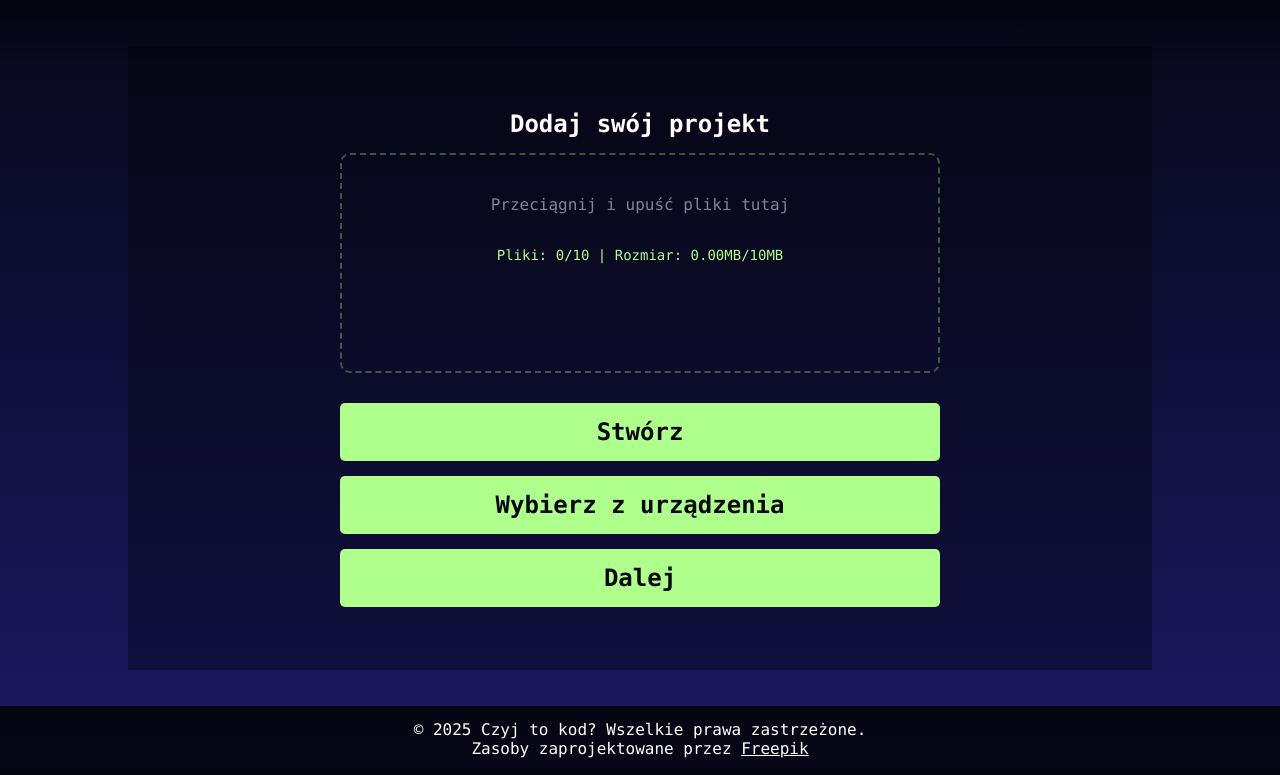
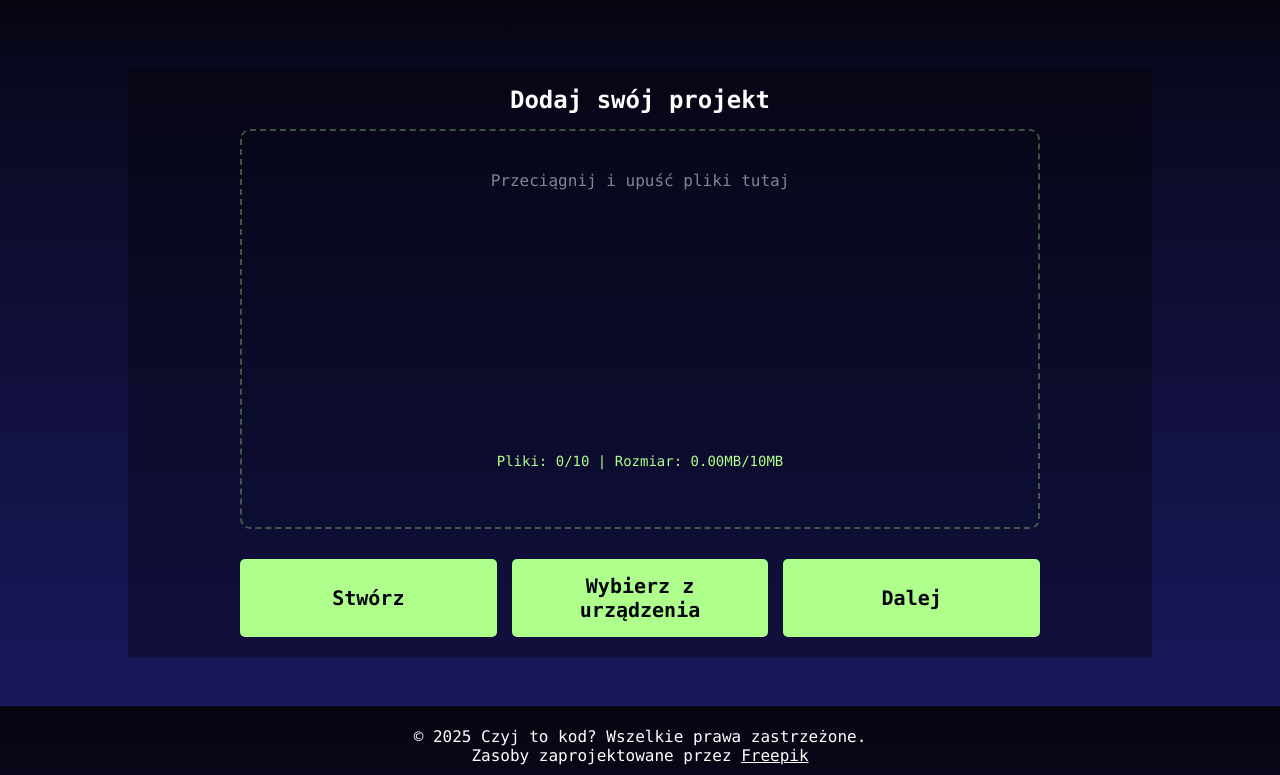
Before and after one commit to GuminskiKrzysztof/DetekcjaPlagiatu, a Flask app: page /dodaj-projekt in a window 1280 px wide. Shown: the part 94-869 px from the top of the page. Run offline with Flask 3, Linux system fonts and the light colour scheme; some libraries are stand-ins or nearby versions.

Commit message:
Refactor file handling in add project screen and enhance UI layout for better usability

```diff
--- a/static/script/add-project-screen.js
+++ b/static/script/add-project-screen.js
@@ -60,8 +60,6 @@ Promise.all([
                 throw new Error(`Przekroczono maksymalną liczbę plików (${CONFIG.MAX_FILES}).`);
             }
 
-            const zipFiles = []; // Tablica do przechowywania plików z tego ZIP-a
-
             // Extract files immediately
             for (const filename in zip.files) {
                 const file = zip.files[filename];
@@ -73,31 +71,21 @@ Promise.all([
                             id: `file-${Date.now()}-${filename}`,
                             name: filename,
                             content: content,
-                            fromZip: zipFile.name  // Oznaczamy pliki jako pochodzące z tego ZIP-a
+                            fromZip: zipFile.name,
+                            size: file._data.uncompressedSize  // Zapisujemy rozmiar pliku
                         };
                         files.push(fileObject);
-                        zipFiles.push(fileObject.id);
                     }
                 }
             }
 
-            const zipNameDiv = document.createElement("div");
-            zipNameDiv.textContent = zipFile.name;
-            zipNameDiv.classList.add("file-name", "zip-file");
-
-            const removeButton = document.createElement("span");
-            removeButton.innerHTML = "&#10006;";
-            removeButton.classList.add("remove-file");
-            removeButton.onclick = () => {
-                // Usuń wszystkie pliki z tego ZIP-a
-                files = files.filter(f => !f.fromZip || f.fromZip !== zipFile.name);
-                zipNameDiv.remove();
-                totalSize -= zipFile.size;
-                updateFileStats();
-            };
-
-            zipNameDiv.appendChild(removeButton);
-            fileListDiv.appendChild(zipNameDiv);
+            const zipItem = createFileElement({
+                id: `zip-${Date.now()}`,
+                name: zipFile.name,
+                isZip: true,
+                originalSize: zipFile.size
+            }, zipFile);
+            fileListDiv.appendChild(zipItem);
 
             totalSize += zipFile.size;
             updateFileStats();
@@ -129,26 +117,8 @@ Promise.all([
                     };
                     files.push(fileObject);
 
-                    const fileNameDiv = document.createElement("div");
-                    fileNameDiv.textContent = file.name;
-                    fileNameDiv.classList.add("file-name");
-                    fileNameDiv.dataset.fileId = fileObject.id;
-
-                    const removeButton = document.createElement("span");
-                    removeButton.innerHTML = "&#10006;";
-                    removeButton.classList.add("remove-file");
-                    removeButton.onclick = () => {
-                        const fileIndex = files.findIndex(f => f.id === fileObject.id);
-                        if (fileIndex !== -1) {
-                            totalSize -= file.size;
-                            files.splice(fileIndex, 1);
-                            fileNameDiv.remove();
-                            updateFileStats();
-                        }
-                    };
-
-                    fileNameDiv.appendChild(removeButton);
-                    fileListDiv.appendChild(fileNameDiv);
+                    const fileItem = createFileElement(fileObject, file);
+                    fileListDiv.appendChild(fileItem);
 
                     totalSize += file.size;
                     updateFileStats();
@@ -171,10 +141,67 @@ Promise.all([
     function createStatsDiv() {
         const statsDiv = document.createElement('div');
         statsDiv.id = 'file-stats';
-        statsDiv.style.marginTop = '10px';
         statsDiv.style.color = '#aeff8c';
-        fileListDiv.parentNode.insertBefore(statsDiv, fileListDiv);
+        // Insert at the bottom of drop-zone instead of before fileListDiv
+        dropZone.appendChild(statsDiv);
         return statsDiv;
+    }
+
+    function getFileIcon(extension) {
+        switch (extension.toLowerCase()) {
+            case 'cpp':
+                return '/static/img/file_cpp.png';
+            case 'py':
+                return '/static/img/file_python.png';
+            case 'zip':
+                return '/static/img/file_zip.png';
+            default:
+                return '/static/img/file_cpp.png';
+        }
+    }
+
+    function createFileElement(fileObject, originalFile) {
+        const fileExtension = fileObject.name.split('.').pop().toLowerCase();
+        const fileItem = document.createElement('div');
+        fileItem.classList.add('file-item');
+        fileItem.dataset.fileId = fileObject.id;
+
+        const icon = document.createElement('img');
+        icon.src = getFileIcon(fileExtension);
+        icon.classList.add('file-icon');
+
+        const fileName = document.createElement('div');
+        fileName.classList.add('file-name');
+        fileName.textContent = fileObject.name;
+
+        const removeButton = document.createElement('div');
+        removeButton.classList.add('remove-file');
+        removeButton.innerHTML = '×';
+        removeButton.onclick = () => {
+            if (fileObject.isZip) {
+                // Jeśli to plik ZIP, usuń wszystkie pliki z tego ZIP-a
+                files = files.filter(f => !f.fromZip || f.fromZip !== fileObject.name);
+                totalSize -= fileObject.originalSize;
+            } else {
+                const fileIndex = files.findIndex(f => f.id === fileObject.id);
+                if (fileIndex !== -1) {
+                    if (originalFile) {
+                        totalSize -= originalFile.size;
+                    } else if (fileObject.size) {
+                        totalSize -= fileObject.size;
+                    }
+                    files.splice(fileIndex, 1);
+                }
+            }
+            fileItem.remove();
+            updateFileStats();
+        };
+
+        fileItem.appendChild(icon);
+        fileItem.appendChild(fileName);
+        fileItem.appendChild(removeButton);
+
+        return fileItem;
     }
 
     fileInput.addEventListener("change", function(event) {
--- a/static/style.css
+++ b/static/style.css
@@ -316,8 +316,10 @@ footer a {
     justify-content: center;
     align-items: center;
     width: 100%;
-    height: 78vh;
+    min-height: 78vh;
+    height: 100%;
     flex-direction: column;
+    padding: 20px 0;
 }
 
 /* Add project screen */
@@ -326,7 +328,8 @@ footer a {
     flex-direction: column;
     justify-content: center;
     align-items: center;
-    height: 100%;
+    height: auto;
+    min-height: 100%;
     width: 80vw;
     background: #00000050;
     padding: 20px;
@@ -337,11 +340,33 @@ footer a {
     flex-direction: column;
     gap: 15px;
     width: 100%;
-    max-width: 600px;
+    max-width: 800px;
+}
+
+/* Drop zone */
+#drop-zone {
+    min-height: 400px;
+    height: auto;
+    flex: 1;
+    border: 2px dashed #aeff8c50;
+    border-radius: 10px;
+    padding: 40px;
+    text-align: center;
+    margin: 15px 0;
+    display: flex;
+    flex-direction: column;
+    transition: all 0.3s ease;
+}
+
+/* Buttons container */
+#add-project-screen .buttons-container {
+    display: flex;
+    gap: 15px;
+    justify-content: center;
 }
 
 #add-project-screen button {
-    font-size: 24px;
+    font-size: 20px;
     padding: 15px 30px;
     background-color: #aeff8c;
     border: none;
@@ -350,6 +375,7 @@ footer a {
     font-weight: bold;
     cursor: pointer;
     transition: background-color 0.3s;
+    flex: 1;
 }
 
 #add-project-screen button:hover {
@@ -738,11 +764,16 @@ li.CodeMirror-hint-active {
     padding: 8px;
     border-radius: 4px;
     margin-bottom: 10px;
+    margin-top: auto;
+    padding-top: 20px;
+    text-align: center;
 }
 
 /* Drop zone */
 #drop-zone {
-    min-height: 200px;
+    min-height: 400px;
+    height: auto;
+    flex: 1;
     border: 2px dashed #aeff8c50;
     border-radius: 10px;
     padding: 40px;
@@ -831,3 +862,74 @@ li.CodeMirror-hint-active {
 #result-actions {
     margin-top: 15px;
 }
+
+/* File grid layout */
+#file-list {
+    display: grid;
+    grid-template-columns: repeat(auto-fill, minmax(120px, 1fr));
+    gap: 20px;
+    padding: 20px;
+    width: 100%;
+    height: auto;
+    min-height: 200px;
+}
+
+.file-item {
+    display: flex;
+    flex-direction: column;
+    align-items: center;
+    position: relative;
+    padding: 10px;
+    border-radius: 8px;
+    transition: all 0.3s;
+    height: 130px;
+    justify-content: flex-start;
+}
+
+.file-item:hover {
+    background-color: rgba(255, 255, 255, 0.1);
+}
+
+.file-icon {
+    width: 64px;
+    height: 64px;
+    object-fit: contain;
+    margin-bottom: 10px;
+}
+
+.file-name {
+    text-align: center;
+    word-break: break-word;
+    font-size: 14px;
+    max-width: 100%;
+    max-height: 2.8em;
+    overflow: hidden;
+    display: -webkit-box;
+    -webkit-line-clamp: 2;
+    -webkit-box-orient: vertical;
+}
+
+.remove-file {
+    position: absolute;
+    top: 5px;
+    right: 5px;
+    width: 20px;
+    height: 20px;
+    background-color: rgba(0, 0, 0, 0.5);
+    border-radius: 50%;
+    display: flex;
+    align-items: center;
+    justify-content: center;
+    cursor: pointer;
+    opacity: 0;
+    transition: opacity 0.3s;
+    color: #fff;
+}
+
+.file-item:hover .remove-file {
+    opacity: 1;
+}
+
+.remove-file:hover {
+    background-color: #fb6a66;
+}
--- a/templates/add-project.html
+++ b/templates/add-project.html
@@ -11,10 +11,12 @@
                 <p>Przeciągnij i upuść pliki tutaj</p>
                 <div id="file-list"></div>
             </div>
-            <button id="create-button">Stwórz</button>
-            <input id="file-input" type="file" accept=".cpp,.py,.zip" multiple style="display: none;">
-            <button id="select-file-button">Wybierz z urządzenia</button>
-            <button id="next-button">Dalej</button>
+            <div class="buttons-container">
+                <button id="create-button">Stwórz</button>
+                <input id="file-input" type="file" accept=".cpp,.py,.zip" multiple style="display: none;">
+                <button id="select-file-button">Wybierz z urządzenia</button>
+                <button id="next-button">Dalej</button>
+            </div>
         </div>
     </div>
 </div>
```
Also changed, not shown: static/img/file_cpp.png (added), static/img/file_python.png (added), static/img/file_zip.png (added).
